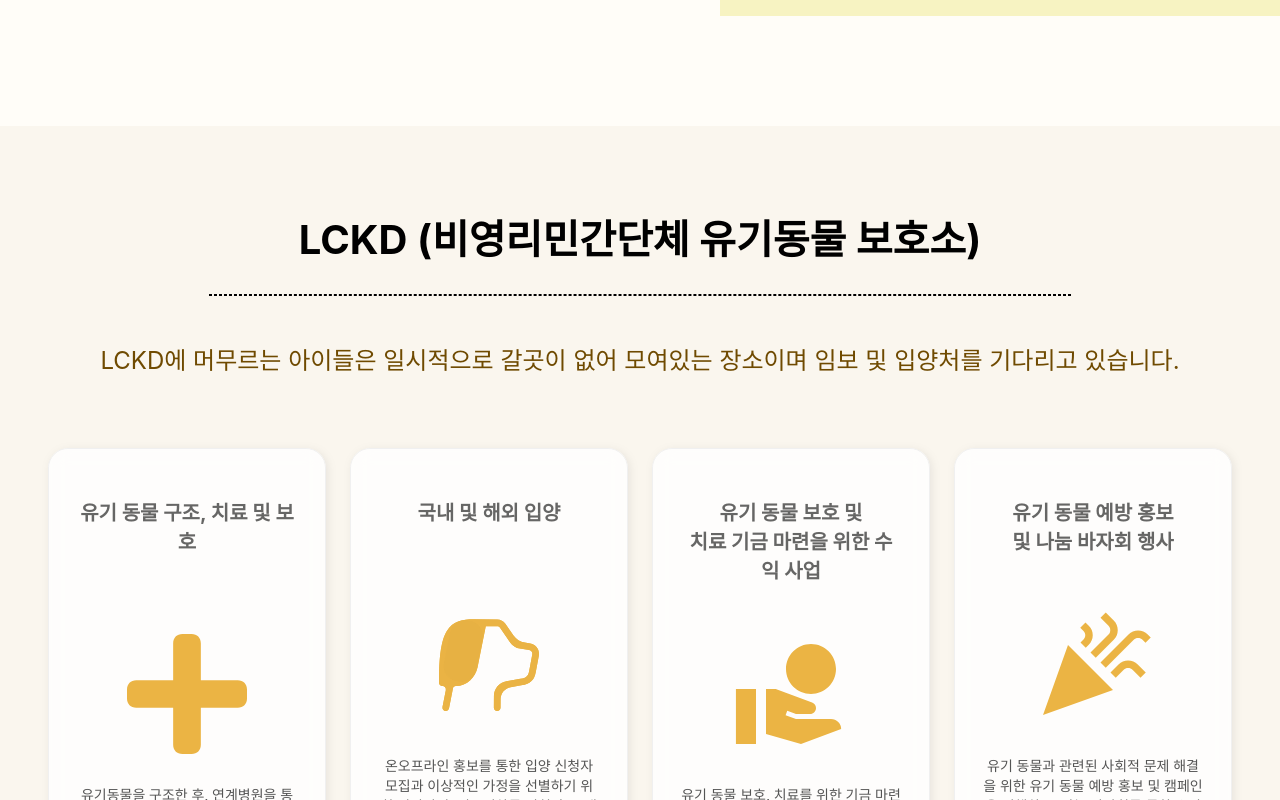
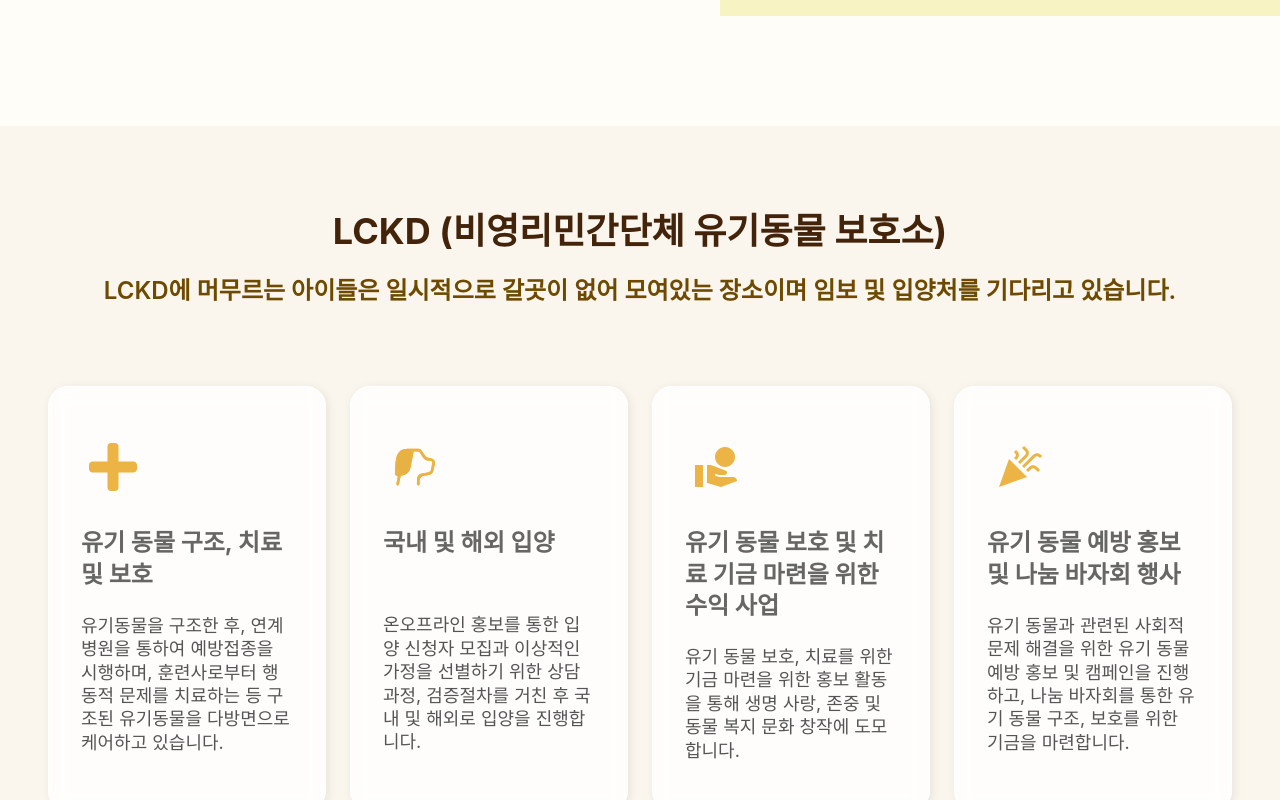
Before and after one commit to shelter-event/lckd-bazaar-event-web, a React (Create React App) app: page / in a window 1280 px wide. Shown: the part 1220-2020 px from the top of the page. Built offline with nearby package versions, Linux system fonts and the light colour scheme; no server answers; a web font is replaced by a local one.

Commit message:
feat: #7 LCKD 소개 영역 디자인 변경

```diff
--- a/src/main/LCKD.tsx
+++ b/src/main/LCKD.tsx
@@ -13,29 +13,28 @@
   return <div className={styles.lckdWrapper} id='lckd'>
     <div className={styles.lckd}>
       <h2 className={styles.title}>LCKD (비영리민간단체 유기동물 보호소)</h2>
-      {isPc ? <hr /> : <></>}
       <span className={styles.introduction}>
         LCKD에 머무르는 아이들은 일시적으로 갈곳이 없어 모여있는 장소이며 임보 및 입양처를 기다리고 있습니다.
       </span>
 
       <div className={styles.featureWrapper} aria-label="LCKD에서 하는 일">
         <FeatureBox
-          title={'유기 동물 구조, 치료 및 보호\nㅤ'}
+          title={'유기 동물 구조, 치료 및 보호'}
           type={FeatureType.HEALING}
           content={'유기동물을 구조한 후, 연계병원을 통하여 예방접종을 시행하며, 훈련사로부터 행동적 문제를 치료하는 등 구조된 유기동물을 다방면으로 케어하고 있습니다.'}
         />
         <FeatureBox
-          title={'국내 및 해외 입양\nㅤ'}
+          title={'국내 및 해외 입양'}
           type={FeatureType.ADOPT}
           content={'온오프라인 홍보를 통한 입양 신청자 모집과 이상적인 가정을 선별하기 위한 상담과정, 검증절차를 거친 후 국내 및 해외로 입양을 진행합니다.'}
         />
         <FeatureBox
-          title={'유기 동물 보호 및 \n치료 기금 마련을 위한 수익 사업'}
+          title={'유기 동물 보호 및 치료 기금 마련을 위한 수익 사업'}
           type={FeatureType.BUSINESS}
           content={'유기 동물 보호, 치료를 위한 기금 마련을 위한 홍보 활동을 통해 생명 사랑, 존중 및 동물 복지 문화 창작에 도모합니다.'}
         />
         <FeatureBox
-          title={'유기 동물 예방 홍보 \n및 나눔 바자회 행사'}
+          title={'유기 동물 예방 홍보 및 나눔 바자회 행사'}
           type={FeatureType.EVENT}
           content={'유기 동물과 관련된 사회적 문제 해결을 위한 유기 동물 예방 홍보 및 캠페인을 진행하고, 나눔 바자회를 통한 유기 동물 구조, 보호를 위한 기금을 마련합니다.'}
         />
@@ -55,7 +54,6 @@
     {
       isPc ?
         <div className={styles.featureBox}>
-          <h3 className={styles.featTitle}>{title.split('\n').map((str, index) => <p key={index}>{str}</p>)}</h3>
           <div className={styles.iconWrapper}>
             {
               type === FeatureType.HEALING ? <Healing className={styles.icon} /> :
@@ -63,6 +61,7 @@
                   type === FeatureType.BUSINESS ? <Business className={styles.icon} /> : <Event className={styles.icon} />
             }
           </div>
+          <h3 className={styles.featTitle}>{title.split('\n').map((str, index) => <p key={index}>{str}</p>)}</h3>
           <span className={styles.content}>{content}</span>
         </div> :
         <div className={styles.featureBox}>
--- a/src/main/introduction/introduction.module.scss
+++ b/src/main/introduction/introduction.module.scss
@@ -23,8 +23,7 @@
       gap: 28px;
       align-items: center;
       justify-content: center;
-      padding-left: 16px;
-      padding-right: 16px;
+      padding: 24px 12px 16px 12px;
     }
 
     .bazaarInfo {
--- a/src/main/lckd.module.scss
+++ b/src/main/lckd.module.scss
@@ -19,13 +19,12 @@
     text-align: center;
 
     @include mobile {
-      padding-left: 20px;
-      padding-right: 20px;
+      padding: 40px 28px;
     }
 
     @include pc {
-      width: 1280px;
-      max-width: 1280px;
+      width: 1440px;
+      max-width: 1440px;
       min-width: 1024px;
 
       padding-top: 82px;
@@ -34,78 +33,78 @@
       padding-right: 48px;
     }
 
-    @include mobile {
-      padding-top: 28px;
-      padding-bottom: 68px
-    }
+    .title {
+      color: $secondaryColor;
+      line-height: $lineHieght;
 
-    .title {
       @include pc {
-        font-size: 40px;
-        font-weight: 700;
+        font-size: $title1FontSize;
+        font-weight: $title1FontWeigth;
+        margin-bottom: 20px;
       }
 
       @include mobile {
-        font-size: 19px;
-        font-weight: 600;
+        font-size: $body3FontSize;
+        font-weight: $body1FontWeigth;
         margin-bottom: 8px;
       }
     }
 
-    hr {
-      margin: 0 auto;
-      margin-top: 28px;
-      margin-bottom: 45px;
+    .introduction {
+      color: $brownColor;
+      line-height: $lineHieght;
 
-      width: 860px;
-      border-style: dashed;
-    }
-
-    .introduction {
       @include pc {
-        font-size: 24px;
-        font-weight: 400;
-        color: #6F4A00;
+        font-size: $body1FontSize;
+        font-weight: $body1FontWeigth;
 
       }
 
       @include mobile {
-        font-size: 12px;
-        font-weight: 400;
-        color: #878787;
+        font-size: $body4FontSize;
+        font-weight: $body4FontWeigth;
       }
     }
   }
 }
 
 .featureWrapper {
-  display: flex;
-
   @include pc {
-    margin-top: 72px;
+    display: flex;
+    margin-top: 80px;
     gap: 24px;
   }
 
   @include mobile {
-    margin-top: 30px;
-    color: $lckdFeatureTitleColor;
-    flex-direction: column;
-    gap: 12px;
+    margin-top: 24px;
+    gap: 16px;
+
+    display: grid;
+    grid-template-columns: repeat(2, 1fr);
+    grid-template-rows: repeat(2, 1fr);
+
+
+    color: $secondaryColor;
+    line-height: $lineHieght;
+    font-size: 13px;
+    font-weight: 400;
   }
 
   .featureBox {
     display: flex;
     box-sizing: border-box;
+    flex-direction: column;
+    gap: 24px;
 
     @include pc {
       width: 342px;
       min-height: 400px;
-      padding: 48px 28px;
+      padding: 48px 32px;
 
       color: $lckdFeatureTitleColor;
 
       border-radius: 20px;
-      border: 1px solid #F0F0F0;
+      border: 1px solid #fff;
       background-color: rgba(255, 255, 255, 0.80);
       box-shadow: 2px 2px 8px 0px rgba(125, 125, 125, 0.15);
       backdrop-filter: blur(10px);
@@ -114,21 +113,47 @@
 
     @include mobile {
       width: 100%;
-      padding: 16px 20px;
-      gap: 26px;
+      padding: 20px;
+      gap: 14px;
       align-items: center;
 
-      border-radius: 4px;
+      border-radius: 8px;
       border: 1px solid #F0F0F0;
-      background-color: #fffdfd;
+      background-color: #fff;
       box-shadow: 2px 2px 8px 0px rgba(125, 125, 125, 0.15);
+    }
+
+    .iconWrapper {
+      @include pc {
+        display: block;
+        text-align: start;
+        padding: 8px;
+      }
+
+      @include mobile {
+        display: inline-block;
+      }
+
+      .icon {
+        @include pc {
+          width: 48px;
+          height: 48px;
+        }
+
+        @include mobile {
+          width: 48px;
+          height: 48px;
+        }
+      }
     }
 
     .featTitle {
       @include pc {
-        font-size: 20px;
-        font-weight: 700;
-        text-align: center;
+        min-height: 62px;
+        font-size: $body1FontSize;
+        font-weight: $body1FontSize;
+        line-height: $lineHieght;
+        text-align: start;
       }
 
       @include mobile {
@@ -140,36 +165,12 @@
       }
     }
 
-    .iconWrapper {
-      @include pc {
-        display: block;
-        margin-top: 50px;
-        text-align: center;
-      }
-
-      @include mobile {
-        display: inline-block;
-      }
-
-      .icon {
-        @include pc {
-          width: 120px;
-          height: 120px;
-        }
-
-        @include mobile {
-          width: 24px;
-          height: 24px;
-        }
-      }
-    }
-
     .content {
-      font-size: 14px;
-      font-weight: 500;
+      text-align: start;
+      font-size: $body2FontSize;
+      font-weight: $body2FontSize;
+      line-height: $lineHieght;
       color: $lckdFeatureContentColor;
-
-      margin-top: 26px;
     }
 
   }
```
